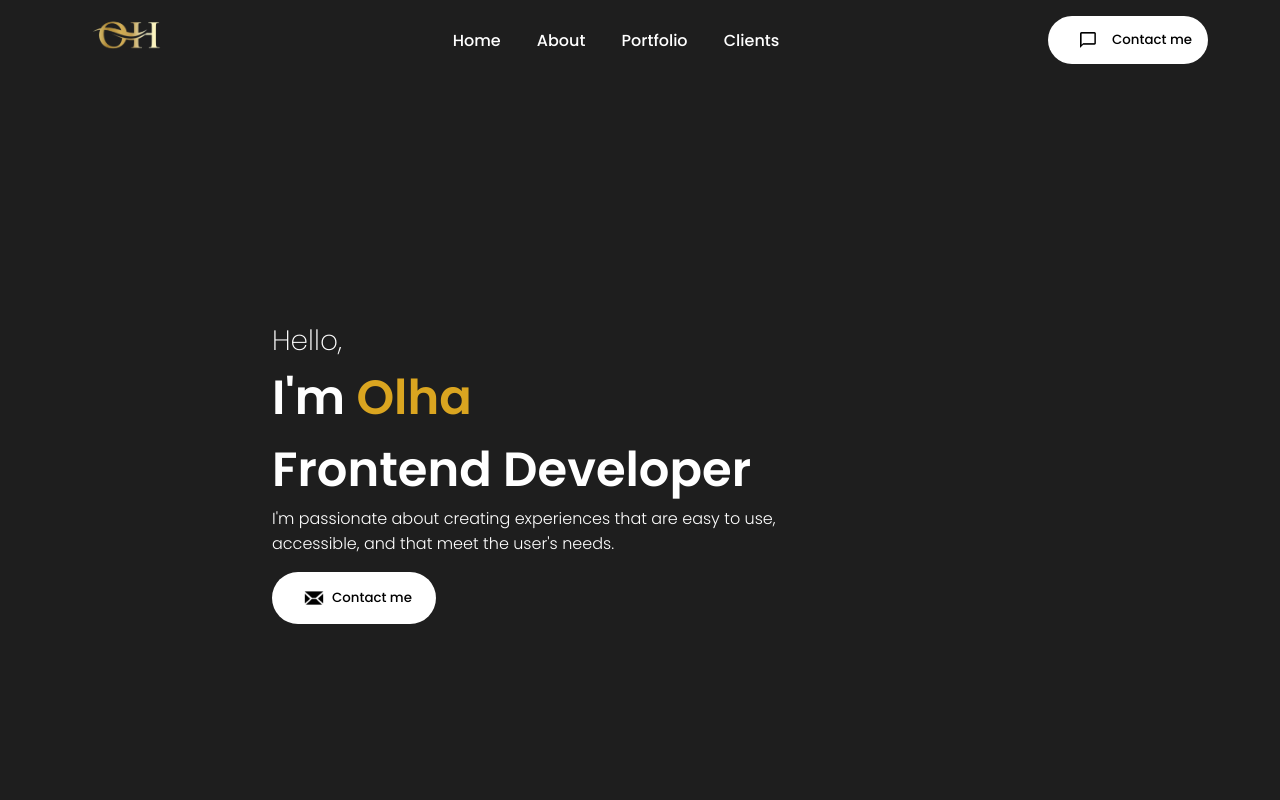
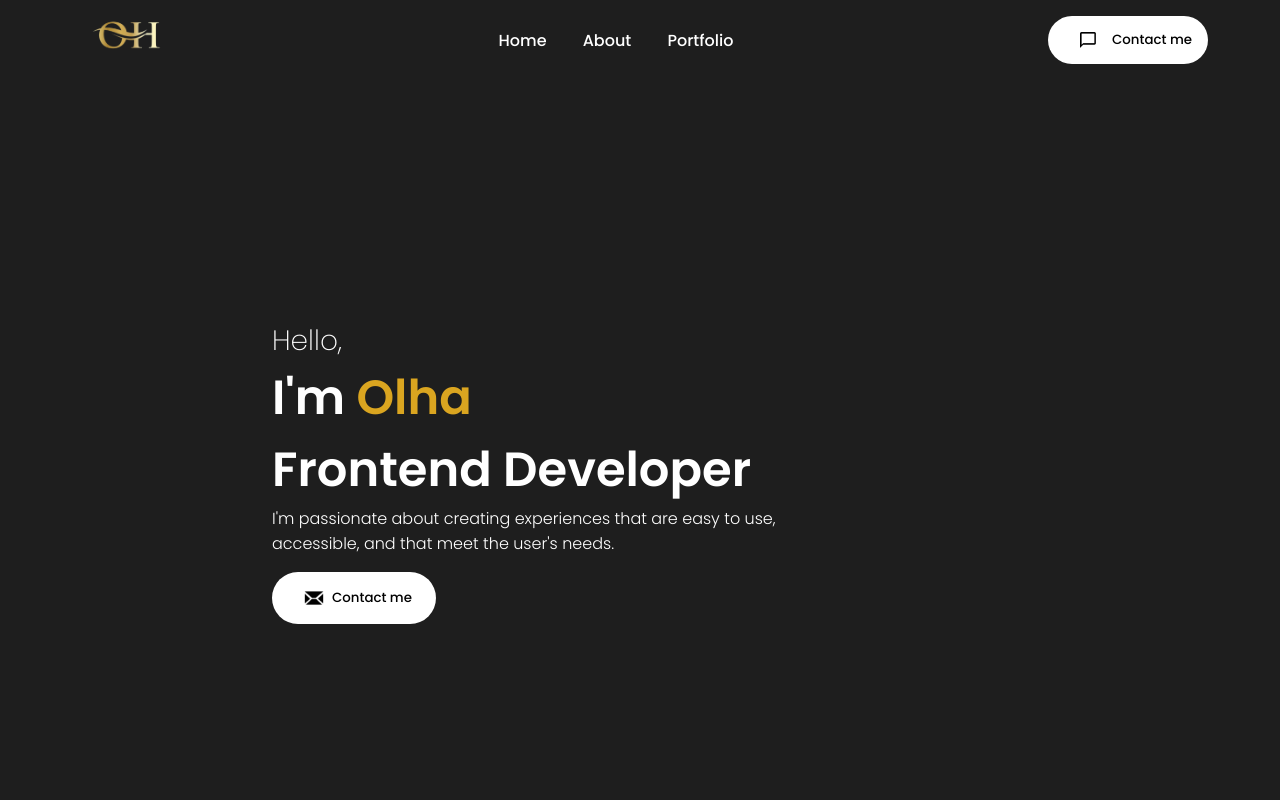
Before and after one commit to olyanya/react-portfolio, a React (Create React App) app: page / in a window 1280 px wide. Shown: the top 800 px of the page. Built offline with nearby package versions, Linux system fonts and the light colour scheme.

Commit message:
fix: changes in NavBar component

```diff
--- a/src/components/NabBar/navbar.js
+++ b/src/components/NabBar/navbar.js
@@ -12,7 +12,6 @@ const Navbar = () => {
         <Link className="desktopMenuListItem"> Home</Link>
         <Link className="desktopMenuListItem"> About</Link>
         <Link className="desktopMenuListItem"> Portfolio</Link>
-        <Link className="desktopMenuListItem"> Clients</Link>
       </div>
       <button className="desktopMenuButton">
         <img src={contactImg} alt="contact" className="desktopMenuImg" />{" "}
```
